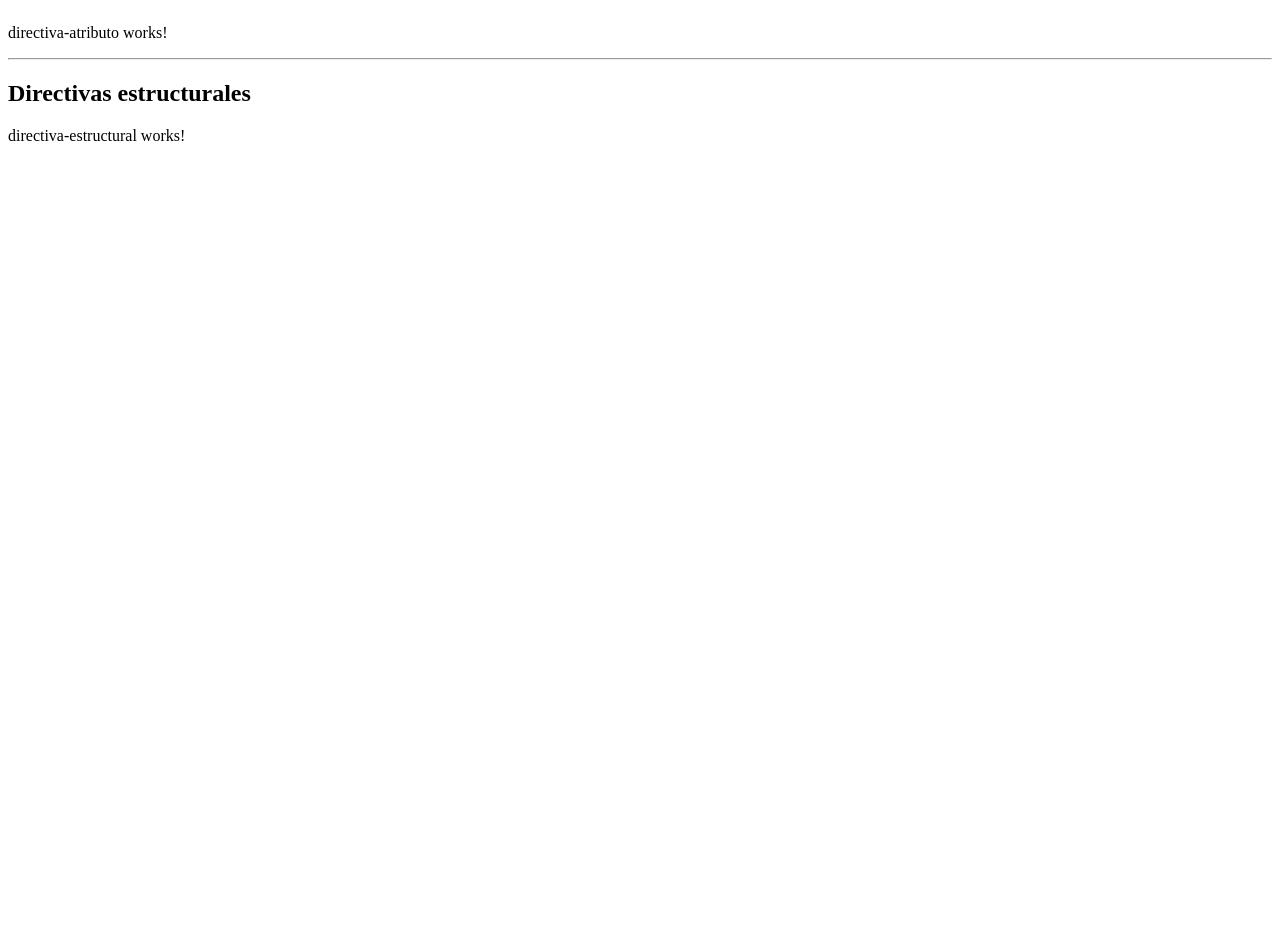
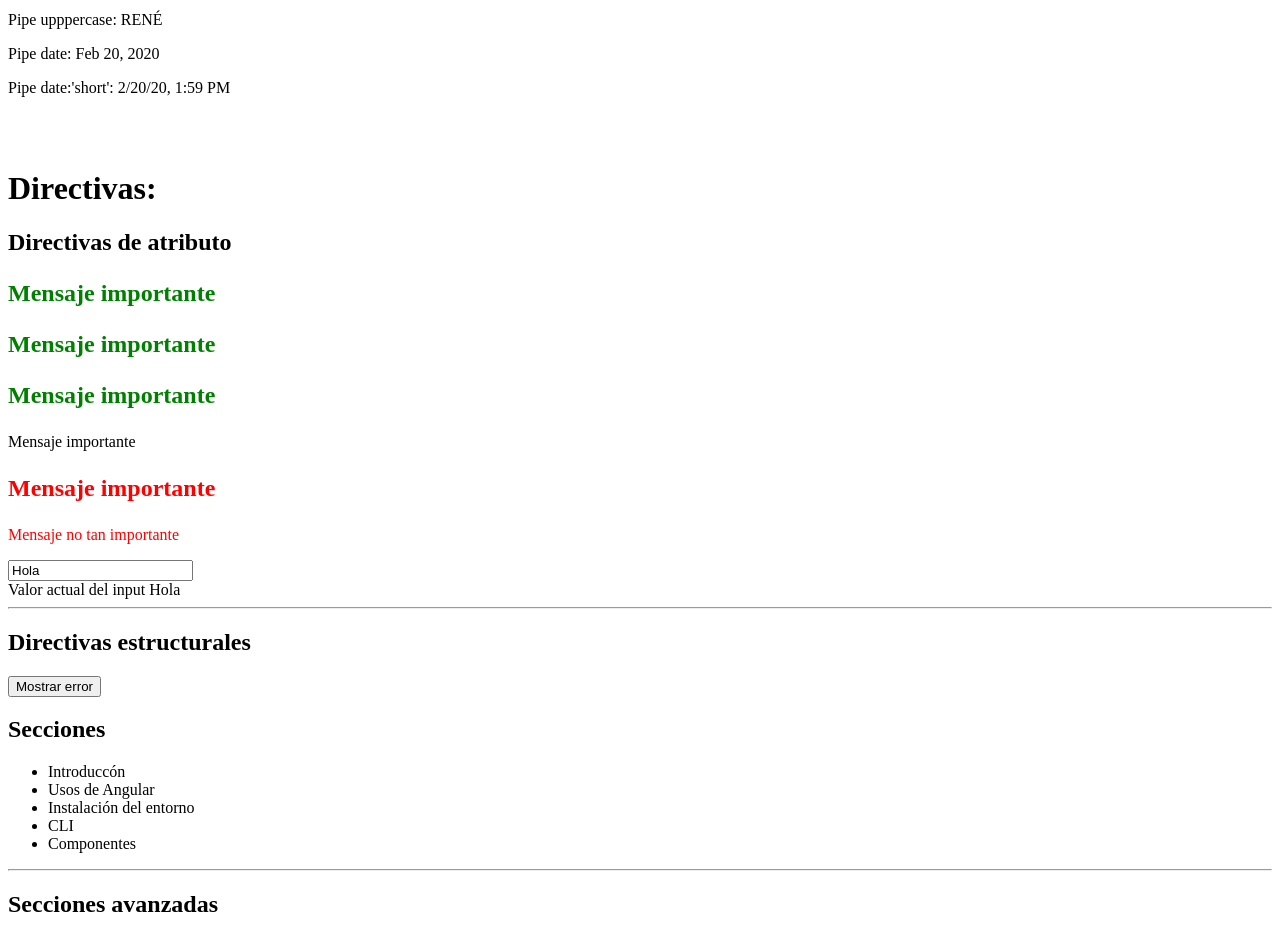
Before and after one commit to RenegadeAsturias/0012-curso-profesional-angular, an Angular app: page / in a window 1280 px wide. Shown: the part 103-1041 px from the top of the page. Before the commit the page ends 800 px from the top, so only its background shows below. Built offline with nearby package versions, Linux system fonts and the light colour scheme.

Commit message:
Curso Profesional de Angular

```diff
--- a/src/app/app.component.html
+++ b/src/app/app.component.html
@@ -1,3 +1,8 @@
+<h1>Pipes:</h1>
+<app-pipes></app-pipes>
+
+
+<br/><br/>
 <h1>Directivas:</h1>
 
 <h2>Directivas de atributo</h2>
--- a/src/app/app.module.ts
+++ b/src/app/app.module.ts
@@ -5,15 +5,19 @@ import { AppRoutingModule } from './app-routing.module';
 import { AppComponent } from './app.component';
 import { DirectivaAtributoComponent } from './directiva-atributo/directiva-atributo.component';
 import { DirectivaEstructuralComponent } from './directiva-estructural/directiva-estructural.component';
+import { FormsModule } from '@angular/forms';
+import { PipesComponent } from './pipes/pipes.component';
 
 @NgModule({
   declarations: [
     AppComponent,
     DirectivaAtributoComponent,
-    DirectivaEstructuralComponent
+    DirectivaEstructuralComponent,
+    PipesComponent
   ],
   imports: [
     BrowserModule,
+    FormsModule,
     AppRoutingModule
   ],
   providers: [],
--- a/src/app/directiva-atributo/directiva-atributo.component.css
+++ b/src/app/directiva-atributo/directiva-atributo.component.css
@@ -0,0 +1,11 @@
+.info {
+  font-size: 24px;
+  font-weight: bold;
+  color: green;
+}
+
+.error {
+  font-size: 24px;
+  font-weight: bold;
+  color: red;
+}
--- a/src/app/directiva-atributo/directiva-atributo.component.html
+++ b/src/app/directiva-atributo/directiva-atributo.component.html
@@ -1 +1,28 @@
-<p>directiva-atributo works!</p>
+<p [ngClass]="{'info':true}">Mensaje importante</p>
+<p [ngClass]="{'info':messageType}">Mensaje importante</p>
+<p [ngClass]="{'info':messageType==='info'}">Mensaje importante</p>
+
+<p [ngClass]="{'info':messageTypeNum===1}">Mensaje importante</p>
+<p [ngClass]="{'info':messageTypeNum===1, 'error':messageTypeNum!==1}">Mensaje importante</p>
+
+
+<p [ngStyle]="{'color':messageTypeNum===1 ? 'green' : 'red'}">Mensaje no tan importante </p>
+
+
+<!-- Por defecto, muestra error: Can't bind to '[(ngModel' since it isn't a known property of 'input' -->
+<!-- En app.module.ts hay que añadir : FormsModule:
+  @NgModule({
+  declarations: [
+    AppComponent,
+    DirectivaAtributoComponent,
+    DirectivaEstructuralComponent
+  ],
+  imports: [
+    BrowserModule,
+    FormsModule,
+    ... ... ...
+-->
+
+<input type="text" [(ngModel)]="inputValue" />
+
+<br/>Valor actual del input {{inputValue}}<br/><!-- Interpolación -->
--- a/src/app/directiva-atributo/directiva-atributo.component.ts
+++ b/src/app/directiva-atributo/directiva-atributo.component.ts
@@ -1,10 +1,18 @@
-import { Component } from '@angular/core';
+import { Component, OnInit } from '@angular/core';
 
 @Component({
   selector: 'app-directiva-atributo',
   templateUrl: './directiva-atributo.component.html',
   styleUrls: ['./directiva-atributo.component.css']
 })
-export class DirectivaAtributoComponent {
+export class DirectivaAtributoComponent implements OnInit {
+
+  messageType = 'info';
+  messageTypeNum = 1000;
+
+  inputValue = "Hola";
+
+  ngOnInit(): void {
+  }
 
 }
--- a/src/app/directiva-estructural/directiva-estructural.component.css
+++ b/src/app/directiva-estructural/directiva-estructural.component.css
@@ -0,0 +1,11 @@
+.info {
+  font-size: 24px;
+  font-weight: bold;
+  color: green;
+}
+
+.error {
+  font-size: 24px;
+  font-weight: bold;
+  color: red;
+}
--- a/src/app/directiva-estructural/directiva-estructural.component.html
+++ b/src/app/directiva-estructural/directiva-estructural.component.html
@@ -1 +1,33 @@
-<p>directiva-estructural works!</p>
+<div *ngIf="isError" class="error">
+  Mensaje de error: Algo salió mal :(
+</div>
+
+<button (click)="showError()">Mostrar error</button>
+
+<h2>Secciones</h2>
+<ul>
+  <li *ngFor="let seccion of secciones">{{seccion}}</li>
+</ul>
+
+<hr>
+<h2>Secciones avanzadas</h2>
+<ul>
+  <li *ngFor="let seccionAvanzada of seccionesAvanzadas">{{seccionAvanzada.name}} ({{seccionAvanzada.duracion}})</li>
+</ul>
+
+<hr>
+Utilizando: ng-template:<br/>
+<ng-template #noDisponible>
+  Contenido no disponible
+</ng-template>
+
+<br/>
+Mi 'ng-template' se renderiza cuando alguien lo llama, por ejemplo:
+<ng-container *ngTemplateOutlet="noDisponible"></ng-container>
+
+<!-- Podemos añadirle lógica Javascript al 'ng-templete', por ejemplo: -->
+
+<div *ngIf="isError">
+  <br/>Podemos añadirle lógica Javascript al 'ng-templete', por ejemplo:
+  <br/><ng-container *ngTemplateOutlet="isError ? noDisponible : null"></ng-container>
+</div>
--- a/src/app/directiva-estructural/directiva-estructural.component.ts
+++ b/src/app/directiva-estructural/directiva-estructural.component.ts
@@ -1,10 +1,42 @@
-import { Component } from '@angular/core';
+import { Component, OnInit } from '@angular/core';
 
 @Component({
   selector: 'app-directiva-estructural',
   templateUrl: './directiva-estructural.component.html',
   styleUrls: ['./directiva-estructural.component.css']
 })
-export class DirectivaEstructuralComponent {
+export class DirectivaEstructuralComponent implements OnInit {
+
+  isError = false;
+
+  secciones = [
+    'Introduccón',
+    'Usos de Angular',
+    'Instalación del entorno',
+    'CLI',
+    'Componentes'
+  ];
+
+  seccionesAvanzadas = [
+    {id: 1, name: 'Introduccón', duracion: '3'},
+    {id: 2, name: 'Usos de Angular', duracion: '5'},
+    {id: 3, name: 'Instalación del entorno', duracion: '9'},
+    {id: 4, name: 'CLI', duracion: '7'},
+    {id: 5, name: 'Componentes', duracion: '4'}
+  ];
+
+  constructor() { }
+
+  ngOnInit(): void {
+    console.log("Inicio!");
+    /** Genero un error a partir de un temporizador:
+    setTimeout(()=> {
+      this.isError = true;
+    }, 4000); */
+  }
+
+  showError(): void {
+    this.isError = !this.isError;
+  }
 
 }
--- /dev/null
+++ b/src/app/pipes/pipes.component.html
@@ -0,0 +1,4 @@
+<p>Pipe titlecase:  {{nombre | titlecase}}</p>
+<p>Pipe upppercase: {{nombre | uppercase}}</p>
+<p>Pipe date: {{fecha  | date}}</p>
+<p>Pipe date:'short': {{fecha  | date:'short'}}</p>
--- /dev/null
+++ b/src/app/pipes/pipes.component.ts
@@ -0,0 +1,14 @@
+import { Component } from '@angular/core';
+
+@Component({
+  selector: 'app-pipes',
+  templateUrl: './pipes.component.html',
+  styleUrls: ['./pipes.component.css']
+})
+export class PipesComponent {
+
+  nombre = "rené";
+
+  fecha = '2020-02-20T13:59:31.238Z'; // Formato Timestamp
+
+}
```
Also changed, not shown: README.txt, src/app/pipes/pipes.component.css (added), 1 other file (tests, documents, lock files or other folders).
